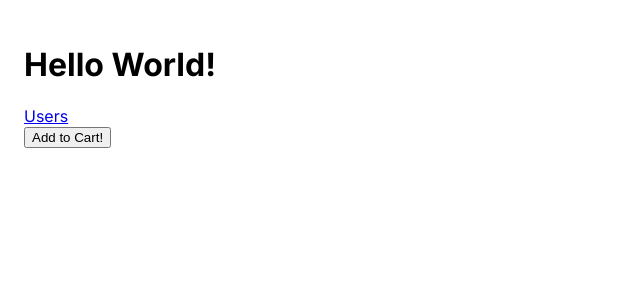
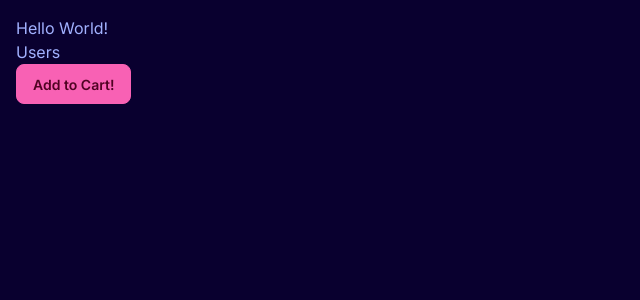
Before and after one commit to rgalarpe/commit-to-chaos, a Next.js app: page / in a window 1280 px wide. Shown: the top 300 px of the page, without its empty margins (0-640 px from the left). Built offline with nearby package versions, Linux system fonts and the light colour scheme.

Commit message:
sorted 04m13d26y

```diff
--- a/app/globals.css
+++ b/app/globals.css
@@ -1,26 +1,8 @@
-@tailwind base;
-@tailwind components;
-@tailwind utilities;
-
-/* Light mode (default) */
-:root {
-
-  --foreground-rgb: 0, 0, 0;       /* black text */
-  --background-rgb: 255, 255, 255; /* white background */
-}
-
-/* Dark mode */
-@media (prefers-color-scheme: dark) {
-  :root {
-
-    --foreground-rgb: 255, 255, 255; /* white text */
-    --background-rgb: 0, 0, 0;       /* black background */
-  }
+@import "tailwindcss";
+@plugin "daisyui" {
+  themes: synthwave --default;
 }
 
 body {
   padding: 1rem;
-  color: rgb(var(--foreground-rgb));
-  background-color: rgb(var(--background-rgb));
-
 }
--- a/app/layout.tsx
+++ b/app/layout.tsx
@@ -15,7 +15,7 @@ export default function RootLayout({
   children: React.ReactNode
 }) {
   return (
-    <html lang="en">
+    <html lang="en" data-theme="synthwave">
       <body className={inter.className}>{children}</body>
     </html>
   )
--- /dev/null
+++ b/app/products/[[...slug]]/page.tsx
@@ -0,0 +1,18 @@
+import React from 'react'
+
+interface Props {
+    params: Promise<{ slug: string[] }>;
+    searchParams: Promise<{ sortOrder: string }>
+}
+
+const ProductPage = async ({ params, searchParams }: Props) => {
+  const { slug } = await params;
+  const { sortOrder } = await searchParams;
+  return (
+    <div>
+      ProductPage {slug} {sortOrder}
+    </div>
+  )
+}
+
+export default ProductPage
--- /dev/null
+++ b/app/users/UserTable.tsx
@@ -0,0 +1,46 @@
+import React from 'react'
+import { sort } from 'fast-sort';
+import Link from 'next/link';
+
+interface User {
+    id: number;
+    name: string;
+    username: string;
+    email: string;
+}
+
+interface Props {
+    sortOrder: string;
+}
+
+const UserTable = async ({ sortOrder }: Props) => {
+    const res = await fetch('https://jsonplaceholder.typicode.com/users',
+        { next: { revalidate: 30 } });
+    const users: User[] = await res.json();
+
+    const sortedUsers = sort(users).asc(
+        sortOrder === 'email' ? user => user.email :
+        sortOrder === 'username' ? user => user.username :
+        user => user.name
+    );
+  return (
+    <table className='table table-bordered table-zebra table-sm'>
+            <thead>
+                <tr>
+                    <th><Link href='users?sortOrder=name'>Name</Link></th>
+                    <th><Link href='users?sortOrder=username'>Username</Link></th>
+                    <th><Link href='users?sortOrder=email'>Email</Link></th>
+                </tr>
+            </thead>
+            <tbody>
+                { sortedUsers.map(user => <tr key={user.id}>
+                    <td>{user.name}</td>
+                    <td className='lowercase'>{user.username}</td>
+                    <td className='lowercase'>{user.email}</td>
+                </tr>) }
+            </tbody>
+        </table>
+  )
+}
+
+export default UserTable
--- /dev/null
+++ b/app/users/[id]/page.tsx
@@ -0,0 +1,13 @@
+import React from 'react'
+import page from '../page'
+
+interface Props {
+    params: Promise<{ id: number }>;
+}
+
+const UserDetailPage = async ({ params }: Props) => {
+  const { id } = await params;
+  return <div>UserDetailPage {id}</div>
+}
+
+export default UserDetailPage
--- /dev/null
+++ b/app/users/[id]/photos/[photoid]/page.tsx
@@ -0,0 +1,15 @@
+import React from 'react'
+import page from '../../page'
+
+interface Props {
+    params: Promise<{ id: number, photoid: number }>
+}
+
+const PhotoPage = async ({ params }: Props) => {
+  const { id, photoid } = await params;
+  return (
+    <div>PhotoPage {id} - {photoid}</div>
+  )
+}
+
+export default PhotoPage
--- a/app/users/components/AddToCart.tsx
+++ b/app/users/components/AddToCart.tsx
@@ -4,7 +4,7 @@ import React from 'react'
 const AddToCart = () => {
   return (
     <div>
-      <button onClick={()=>console.log('Click')}>Add to Cart!</button>
+      <button className='btn btn-primary' onClick={()=>console.log('Click')}>Add to Cart!</button>
     </div>
 
 )
--- a/app/users/page.tsx
+++ b/app/users/page.tsx
@@ -1,22 +1,19 @@
 import React from 'react'
+import UserTable from './UserTable'
 
-interface User {
-    id: number;
-    name: string;
-    username: string;
+interface Props {
+    searchParams: Promise<{ sortOrder: number }>;
 }
 
-const UsersPage = async () => {
-    const res = await fetch('https://jsonplaceholder.typicode.com/users',
-        { next: { revalidate: 30 } });
-    const users: User[] = await res.json();
+const UsersPage = async ({ searchParams }: Props) => {
+  const { sortOrder } = await searchParams;
+
   return (
       <>
-      <h1>Users</h1>
-      <p>{new Date().toLocaleString()}</p>
-        <ul>
-            { users.map(user => <li key={user.id}>{user.name} | ({user.username})</li>) }
-        </ul>
+      <h1>Users {sortOrder}</h1>
+      <UserTable sortOrder={sortOrder} />
+      <p className="text-right text-sm italic mt-4 mb-2">as of {new Date().toLocaleString()}</p>
+
       </>
   )
 }
--- a/tailwind.config.ts
+++ b/tailwind.config.ts
@@ -8,9 +8,17 @@ const config: Config = {
     './components/**/*.{js,ts,jsx,tsx,mdx}',
   ],
   theme: {
-    extend: {},
+  extend: {
+    colors: {
+      background: 'rgb(var(--background-rgb) / <alpha-value>)',
+      foreground: 'rgb(var(--foreground-rgb) / <alpha-value>)',
+    },
   },
-  plugins: [],
+},
+  plugins: [require('daisyui')],
+  daisyui: {
+    themes: ['synthwave'],
+  },
 }
 
 export default config
```
Also changed, not shown: package.json (+5 -3 lines), app/users/components/ProductCard.tsx (line endings or trailing spaces), 1 other file (tests, documents, lock files or other folders).
